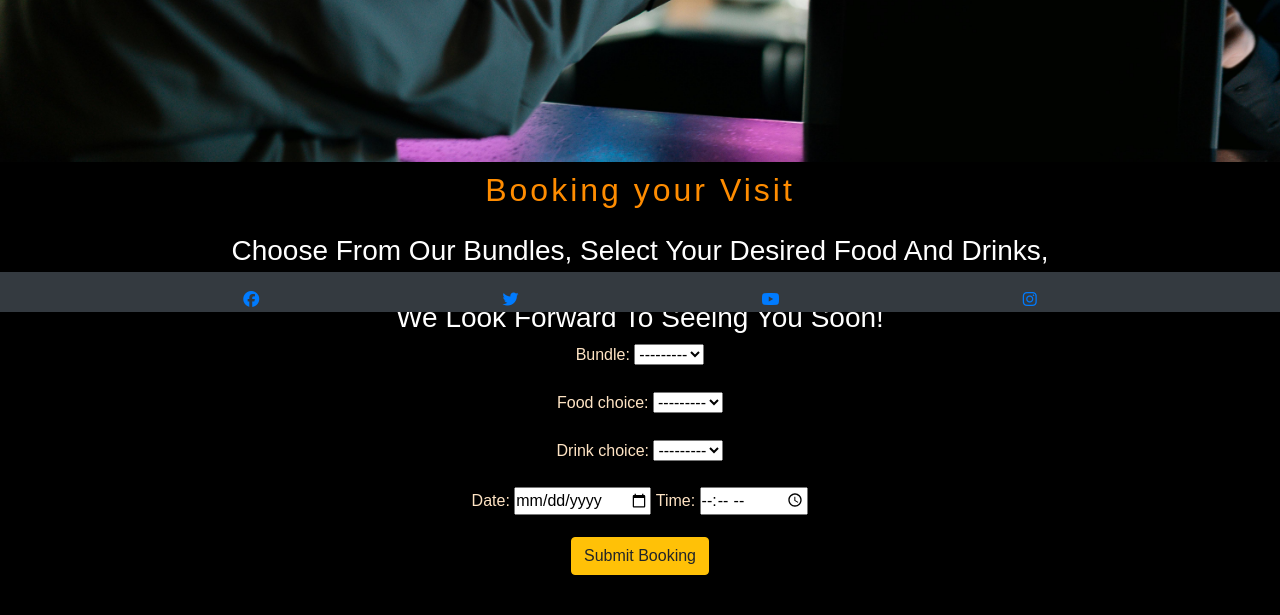
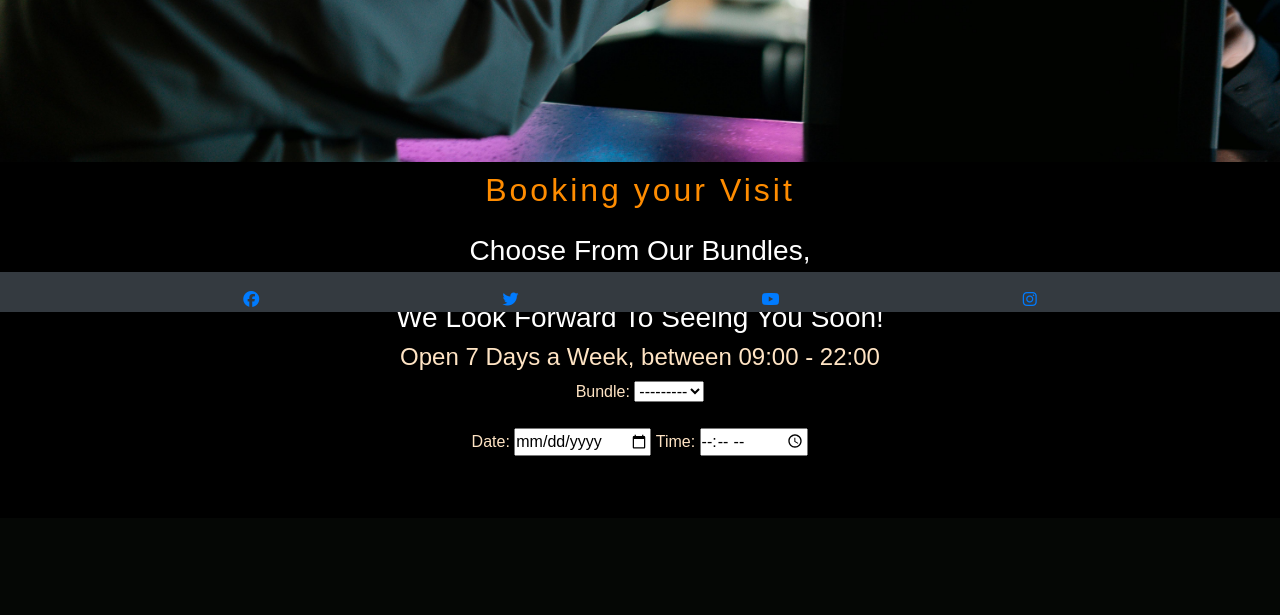
Before and after one commit to LeighAllenDev/BTTAv2, a Django app: page /booking/booking/ in a window 1280 px wide. Shown: the part 488-1103 px from the top of the page. After the commit the page ends 944 px from the top, so only its background shows below. Run offline with Django 4.2, Linux system fonts and the light colour scheme; the visitor is signed in with stand-in values (Sample User, id 1); data that the repository does not hold is empty; some libraries are stand-ins or nearby versions.

Commit message:
fix: bookings only made for specific times
removed food/drink selection from form

```diff
--- a/booking/forms.py
+++ b/booking/forms.py
@@ -1,15 +1,12 @@
 from django import forms
 from .models import Booking
-from menu.models import MenuItem  # Import other necessary models
+from django.core.exceptions import ValidationError
+from django.utils import timezone
 
 class BookingForm(forms.ModelForm):
-    # Assuming you already have these fields defined
-    food_choice = forms.ModelChoiceField(queryset=MenuItem.objects.none(), required=False)
-    drink_choice = forms.ModelChoiceField(queryset=MenuItem.objects.none(), required=False)
-
     class Meta:
         model = Booking
-        fields = ['bundle', 'date', 'time', 'food_choice', 'drink_choice']
+        fields = ['bundle', 'date', 'time',]
         widgets = {
             'date': forms.DateInput(attrs={'type': 'date'}),
             'time': forms.TimeInput(attrs={'type': 'time'}),
@@ -17,7 +14,23 @@ class BookingForm(forms.ModelForm):
 
     def __init__(self, *args, **kwargs):
         super(BookingForm, self).__init__(*args, **kwargs)
-        if 'initial' in kwargs and 'bundle' in kwargs['initial']:
-            bundle = kwargs['initial']['bundle']
-            self.fields['food_choice'].queryset = MenuItem.objects.filter(category__in=bundle.food_categories.all())
-            self.fields['drink_choice'].queryset = MenuItem.objects.filter(category__in=bundle.drink_categories.all())
+        # Initialize form and dynamically adjust fields if necessary
+
+    def clean_date(self):
+        date = self.cleaned_data.get('date')
+        if date:
+            # Prevent same-day bookings
+            today = timezone.localdate()
+            if date <= today:
+                raise ValidationError("Bookings cannot be made for today. Please select a future date.")
+        return date
+
+    def clean_time(self):
+        time = self.cleaned_data.get('time')
+        if time:
+            # Ensure the booking time is within business hours (9 AM to 10 PM)
+            opening_time = timezone.datetime.strptime("09:00", "%H:%M").time()
+            closing_time = timezone.datetime.strptime("22:00", "%H:%M").time()
+            if not (opening_time <= time <= closing_time):
+                raise ValidationError("Bookings can only be made between 9 AM and 10 PM.")
+        return time
--- a/booking/models.py
+++ b/booking/models.py
@@ -8,10 +8,11 @@ class Booking(models.Model):
     bundle = models.ForeignKey(Bundle, on_delete=models.SET_NULL, null=True, blank=True)
     date = models.DateField()
     time = models.TimeField()
-    food_items = models.ManyToManyField(MenuItem, related_name="booking_food_items", blank=True)
-    drink_items = models.ManyToManyField(MenuItem, related_name="booking_drink_items", blank=True)
-    food_tokens_used = models.IntegerField(default=0, help_text="Number of food tokens used in this booking")
-    drink_tokens_used = models.IntegerField(default=0, help_text="Number of drink tokens used in this booking")
+    approved = models.BooleanField(default=False)
+    # food_items = models.ManyToManyField(MenuItem, related_name="booking_food_items", blank=True)
+    # drink_items = models.ManyToManyField(MenuItem, related_name="booking_drink_items", blank=True)
+    # food_tokens_used = models.IntegerField(default=0, help_text="Number of food tokens used in this booking")
+    # drink_tokens_used = models.IntegerField(default=0, help_text="Number of drink tokens used in this booking")
 
     def __str__(self):
         return f"Booking for {self.user} on {self.date} at {self.time}"
--- a/booking/views.py
+++ b/booking/views.py
@@ -20,12 +20,10 @@ def booking_view(request):
             booking.user = request.user
             # Save the booking instance to generate an ID
             booking.save()
-            # Now that the booking instance has an ID, set the many-to-many field
-            # Note: Make sure form.cleaned_data['food_choice'] gives the correct data
-            booking.food_items.set([form.cleaned_data['food_choice']])
-            booking.drink_items.set([form.cleaned_data['drink_choice']])
-            # No need to call save() again unless you have other fields to update after setting many-to-many relations
             return redirect('home')
+        else:
+            pass
+
     else:
         form = BookingForm(initial=initial_data)
 
--- a/templates/booking.html
+++ b/templates/booking.html
@@ -20,9 +20,9 @@
             <div class="col-12">
                 <h2>Booking your Visit</h2>
                 <h3>Choose from our bundles,
-                    select your desired food and drinks,
-                    <br>then confirm your booking.
+                    <br>Pick a time and date that suits you,
                     <br>We look forward to seeing you soon!</h3>
+                <h4>Open 7 Days a Week, between 09:00 - 22:00</h4>
             </div>
         </div>
         <div class="row justify-content-center">
@@ -35,31 +35,27 @@
                 {{ form.bundle.label_tag }} {{ form.bundle }}
             </div>
 
-            <!-- Tokens Information -->
-            <div id="food-tokens-remaining">
-            </div>
-            <div id="drink-tokens-remaining">
-            </div>
-
-            <!-- Food Choices Container -->
-            <div class="form-group" id="food-choice-container">
-                {{ form.food_choice.label_tag }} {{ form.food_choice }}
-            </div>
-
-            <!-- Drink Choices Container -->
-            <div class="form-group" id="drink-choice-container">
-                {{ form.drink_choice.label_tag }} {{ form.drink_choice }}
-            </div>
-
             <!-- Date and Time -->
             <div class="form-group">
                 {{ form.date.label_tag }} {{ form.date }}
                 {{ form.time.label_tag }} {{ form.time }}
             </div>
 
-
-
-            <button type="submit" class="btn btn-warning">Submit Booking</button>
+            {% if form.errors %}
+            <div class="error-messages">
+            <p>Please correct the following errors:</p>
+            <ul>
+                {% for field in form %}
+                    {% if field.errors %}
+                        {% for error in field.errors %}
+                            <li><strong>{{ field.label }}:</strong> {{ error }}</li>
+                        {% endfor %}
+                    {% endif %}
+                {% endfor %}
+            </ul>
+        </div>
+        <button type="submit" class="btn btn-warning">Submit Booking</button>
+{% endif %}
         </form>
         {% else %}
         <p>Please <a href="{% url 'account_login' %}?next={{ request.path }}">sign in</a> or <a href="{% url 'account_signup' %}">register</a> to make a booking.</p>
@@ -71,6 +67,3 @@
 
 
 {% endblock %}
-{% block javascript %}
-    <script src="{% static 'js/booking.js' %}"></script>
-{% endblock %}
```
